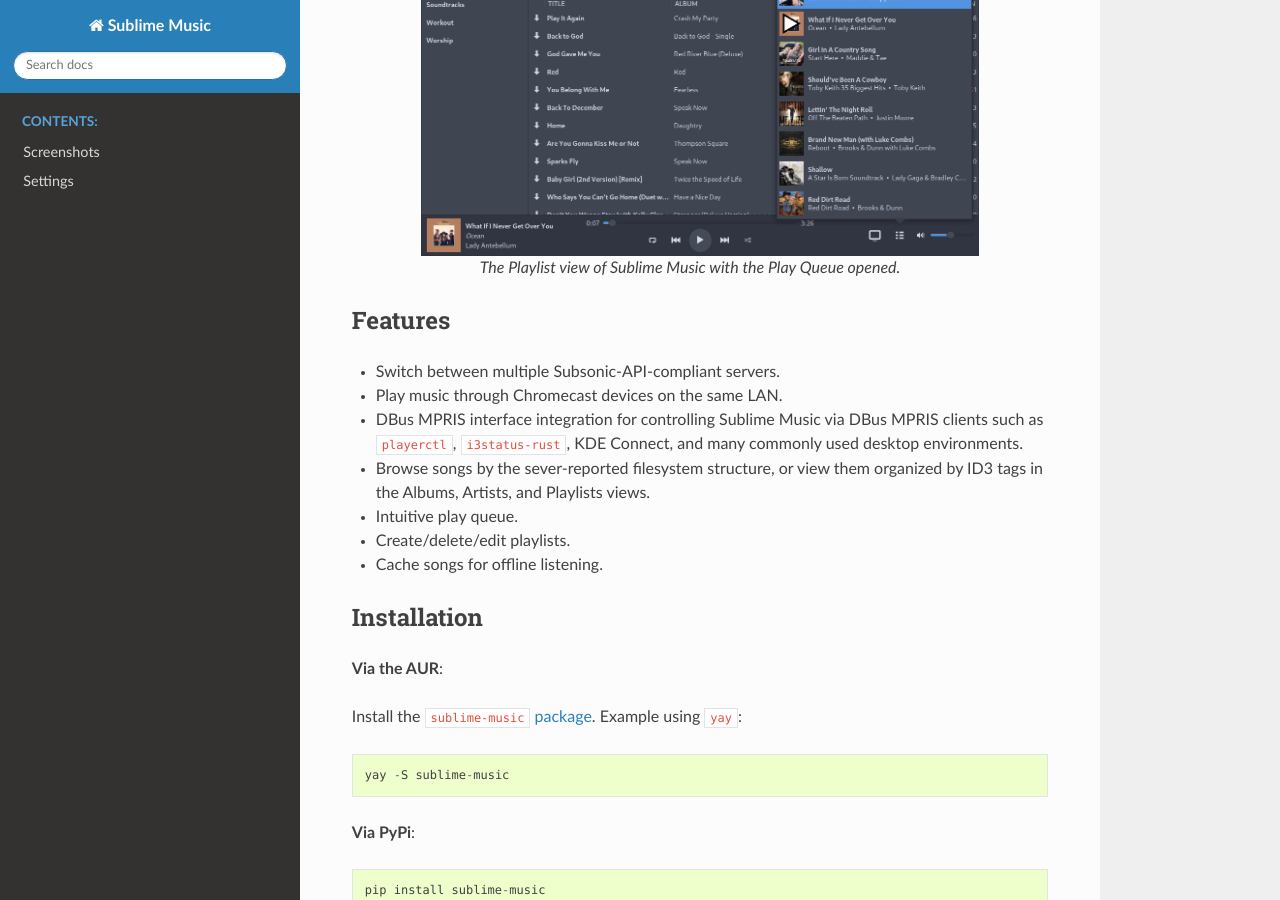
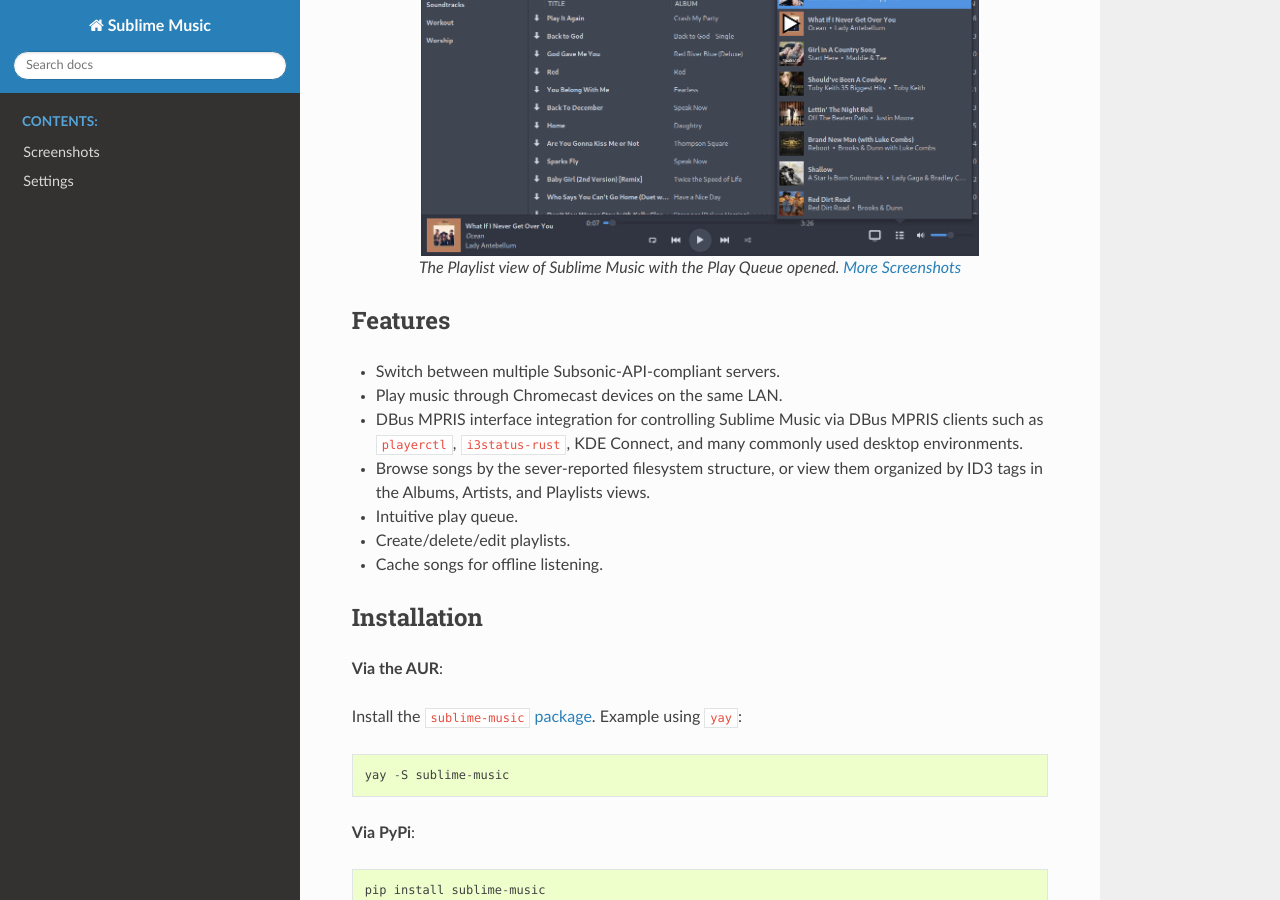
Before and after one commit to sublime-music/sublime-music, a Sphinx documentation site: the page built from docs/index.rst, in a window 1280 px wide and 900 px high, scrolled down 545 px. Built offline with Sphinx 7.4.7 and the Read the Docs theme 2.0.0, drawn with Linux system fonts in a browser that asks for light colours; pages that are not in the unit, such as notebooks, are missing from menus.

Commit message:
Added link to more screenshots from the doc homepage

```diff
--- a/docs/index.rst
+++ b/docs/index.rst
@@ -16,7 +16,8 @@
    :align: center
    :target: ./_static/screenshots/play-queue.png
 
-   The Playlist view of Sublime Music with the Play Queue opened.
+   The Playlist view of Sublime Music with the Play Queue opened. :doc:`More
+   Screenshots <./screenshots>`
 
 Features
 --------
```
